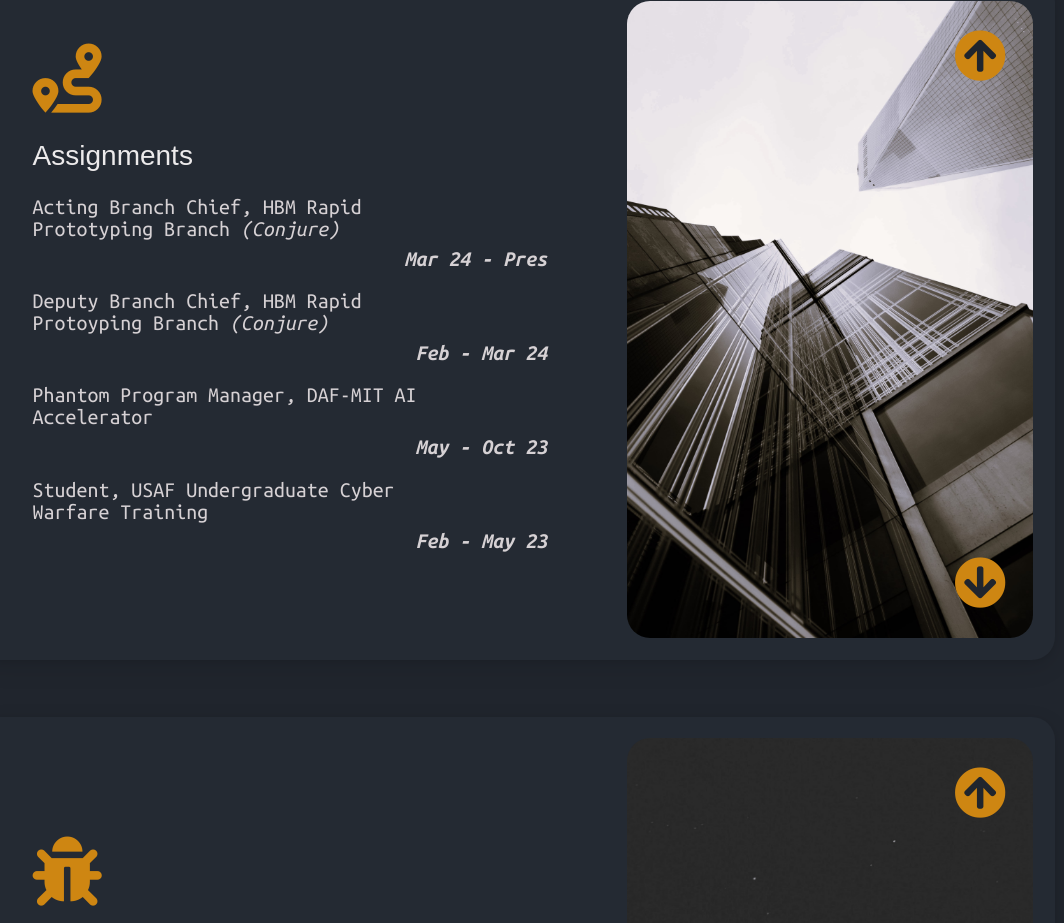
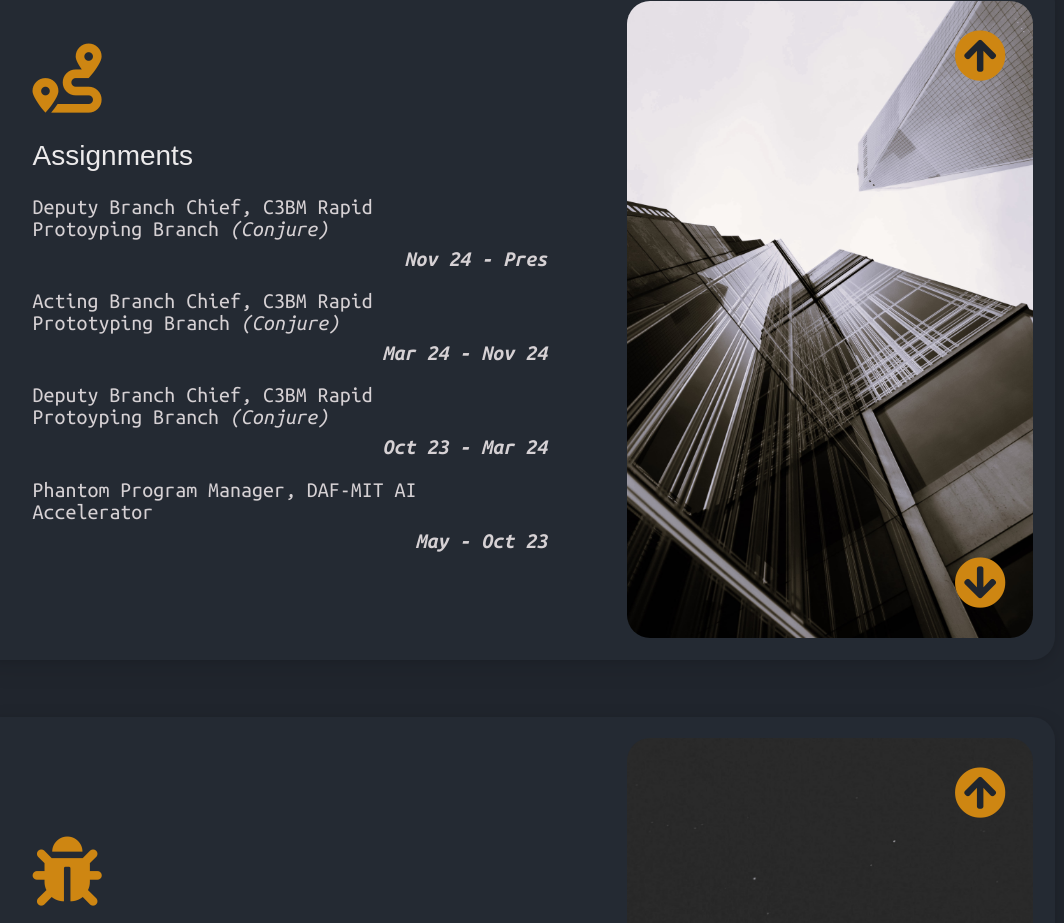
Before and after one commit to Jmcg2/Jmcg2.github.io, a plain HTML site: page index.html in a window 1280 px wide. Shown: the part 1717-2640 px from the top of the page, without its empty margins (125-1189 px from the left). Drawn offline with Linux system fonts and the light colour scheme; a web font is replaced by a local one.

Commit message:
update recognition

```diff
--- a/index.html
+++ b/index.html
@@ -34,7 +34,7 @@
                             <div class="text-component__block--full-width padding-lg">
                                 <i class="icon icon--lg fa fa-user-tie"></i>
                                 <h2 class="text-xxl">Background</h2><br>
-                                <p class="text-md">Highly skilled veteran and professional experienced in
+                                <p class="text-md">Military professional experienced in
                                     leading tactical operations in a variety of environments.
                                 </p>
                                 <p class="text-md">Proven track record of success in planning and executing
@@ -104,28 +104,28 @@
                                 <h2 class="text-xxxl">Assignments</h2><br>
 
                                 <p class="text-sm width-80%">
-                                    Acting Branch Chief, HBM Rapid Prototyping Branch <i>(Conjure)</i>
+                                    Deputy Branch Chief, C3BM Rapid Protoyping Branch <i>(Conjure)</i>
                                 </p>
 
-                                <p class="footnote">Mar 24 - Pres</p>
+                                <p class="footnote">Nov 24 - Pres</p>
 
                                 <p class="text-sm width-80%">
-                                    Deputy Branch Chief, HBM Rapid Protoyping Branch <i>(Conjure)</i>
+                                    Acting Branch Chief, C3BM Rapid Prototyping Branch <i>(Conjure)</i>
                                 </p>
 
-                                <p class="footnote">Feb - Mar 24</p>
+                                <p class="footnote">Mar 24 - Nov 24</p>
+
+                                <p class="text-sm width-80%">
+                                    Deputy Branch Chief, C3BM Rapid Protoyping Branch <i>(Conjure)</i>
+                                </p>
+
+                                <p class="footnote">Oct 23 - Mar 24</p>
 
                                 <p class="text-sm width-80%">
                                     Phantom Program Manager, DAF-MIT AI Accelerator
                                 </p>
 
                                 <p class="footnote">May - Oct 23</p>
-
-                                <p class="text-sm width-80%">
-                                    Student, USAF Undergraduate Cyber Warfare Training
-                                </p>
-
-                                <p class="footnote">Feb - May 23</p>
 
                             </div>
                         </div>
@@ -251,7 +251,10 @@
                             <div class="text-component__block--full-width padding-lg">
                                 <i class="icon icon--lg fa fa-trophy"></i>
                                 <h2 class="text-xxxl">Awards &amp; Recognition</h2><br>
-                                <p class="text-sm width-80%">Division Company Grade Officer, 4th Quarter 2023</p>
+                                <p class="text-sm width-80%">Division Company Grade Officer, FY 2024</p>
+                                <p class="text-sm footnote">- Jan 24</p>
+
+                                <p class="text-sm width-80%">Division Company Grade Officer, 4Q 2023</p>
                                 <p class="text-sm footnote">- Jan 24</p>
 
                                 <p class="text-sm width-80%">Air &amp; Space Commendation Medal</p>
@@ -374,6 +377,7 @@
                                 <p class="text-md">Active DOD Secret</p>
                                 <p class="text-md">Active DOD Top Secret</p>
                                 <p class="text-md">SCI Eligible</p>
+                                <p class="text-md">COINTEL Polygraph</p>
                             </div>
 
                         </div>
```
